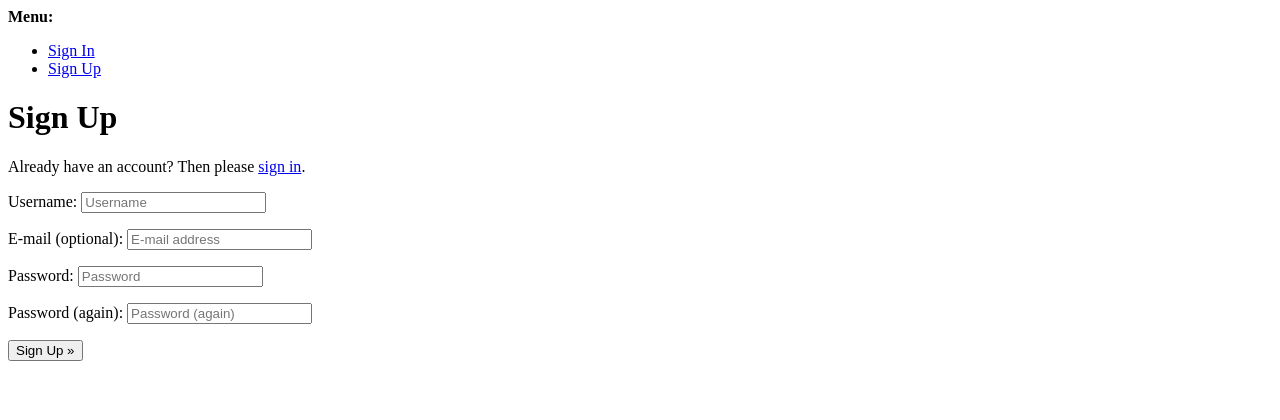
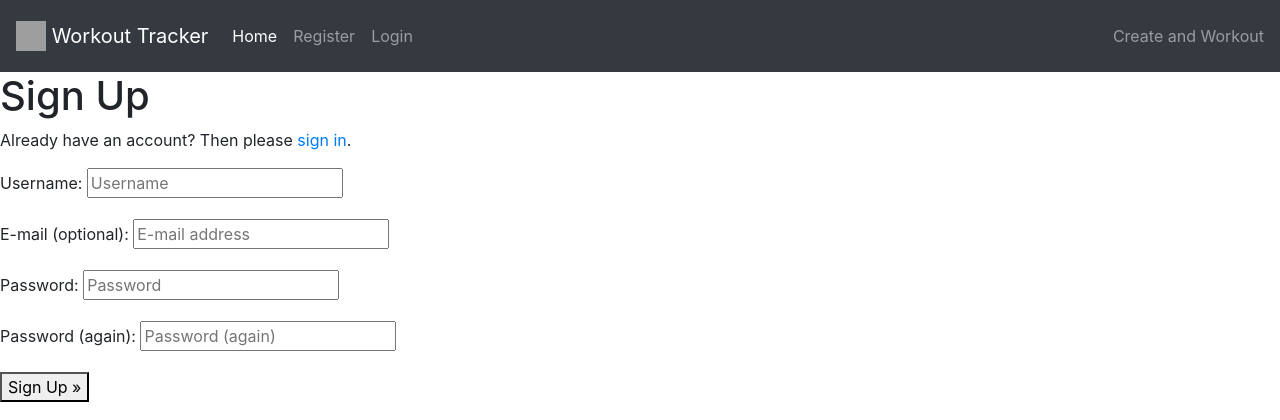
Before and after one commit to MattDunks94/django-workout-p4, a Django app: page /accounts/signup/ in a window 1280 px wide. Shown: the top 420 px of the page. Run offline with Django 3.2, Linux system fonts and the light colour scheme; grey boxes are pictures that could not be loaded.

Commit message:
modified logout, signup html files extends from base.html and added home url to nav in base.html

```diff
--- a/templates/account/logout.html
+++ b/templates/account/logout.html
@@ -1,4 +1,4 @@
-{% extends "account/base.html" %}
+{% extends "base.html" %}
 
 {% load i18n %}
 
--- a/templates/account/signup.html
+++ b/templates/account/signup.html
@@ -1,4 +1,4 @@
-{% extends "account/base.html" %}
+{% extends "base.html" %}
 
 {% load i18n %}
 
--- a/templates/base.html
+++ b/templates/base.html
@@ -27,7 +27,7 @@
 <body>
 
     <nav class="navbar navbar-expand-lg navbar-dark bg-dark py-3">
-        <a class="navbar-brand" href="#">
+        <a class="navbar-brand" href="{% url 'home' %}">
             <img src="/docs/4.3/assets/brand/bootstrap-solid.svg" width="30" height="30"
                 class="d-inline-block align-top" alt="">
             Workout Tracker
@@ -39,7 +39,7 @@
         <div class="collapse navbar-collapse" id="navbarText">
             <ul class="navbar-nav mr-auto">
                 <li class="nav-item active">
-                    <a class="nav-link" href="#">Home <span class="sr-only">(current)</span></a>
+                    <a class="nav-link" href="{% url 'home' %}">Home <span class="sr-only">(current)</span></a>
                 </li>
                 {% if user.is_authenticated %}
                 <li class="nav-item">
```
